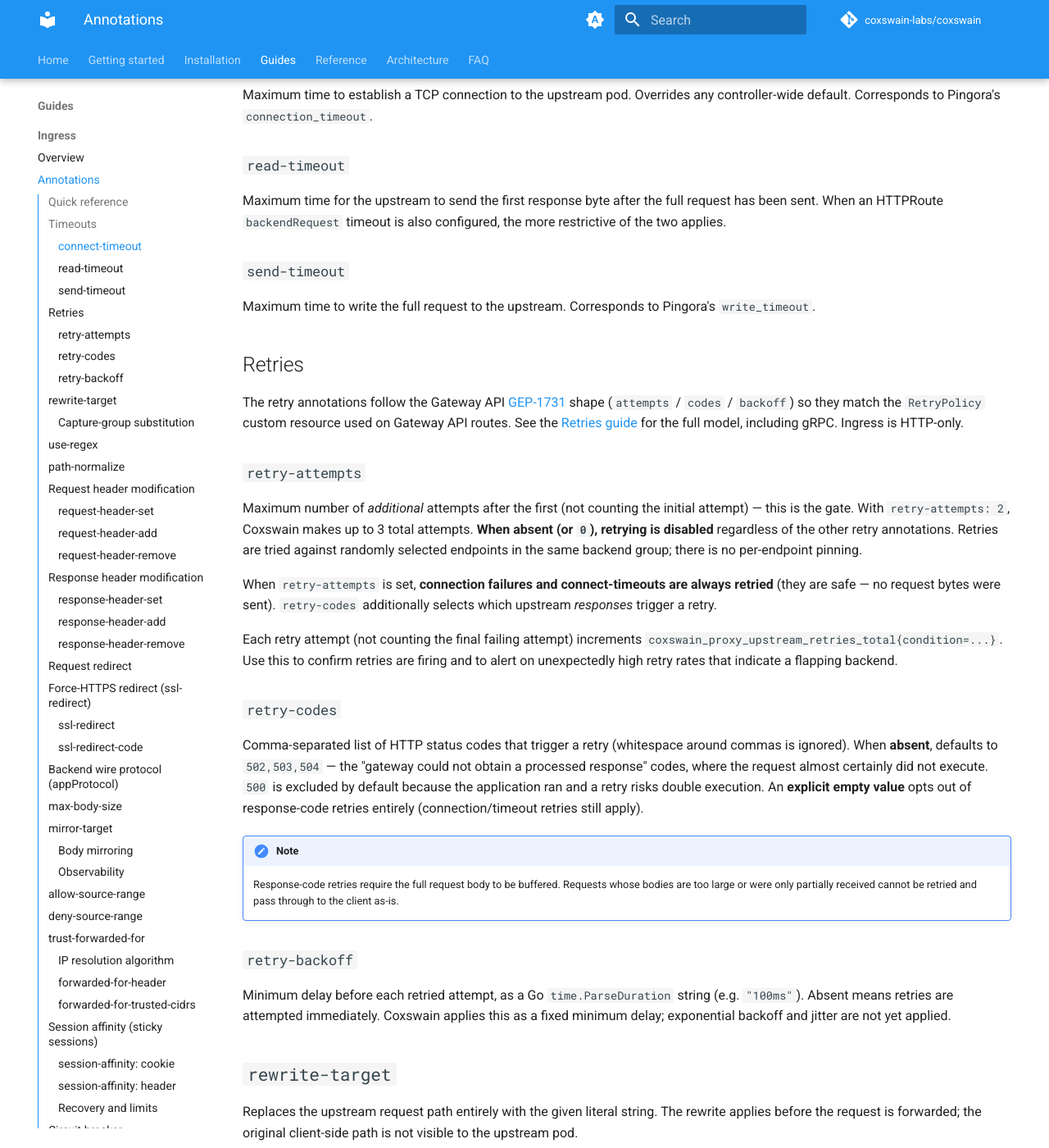
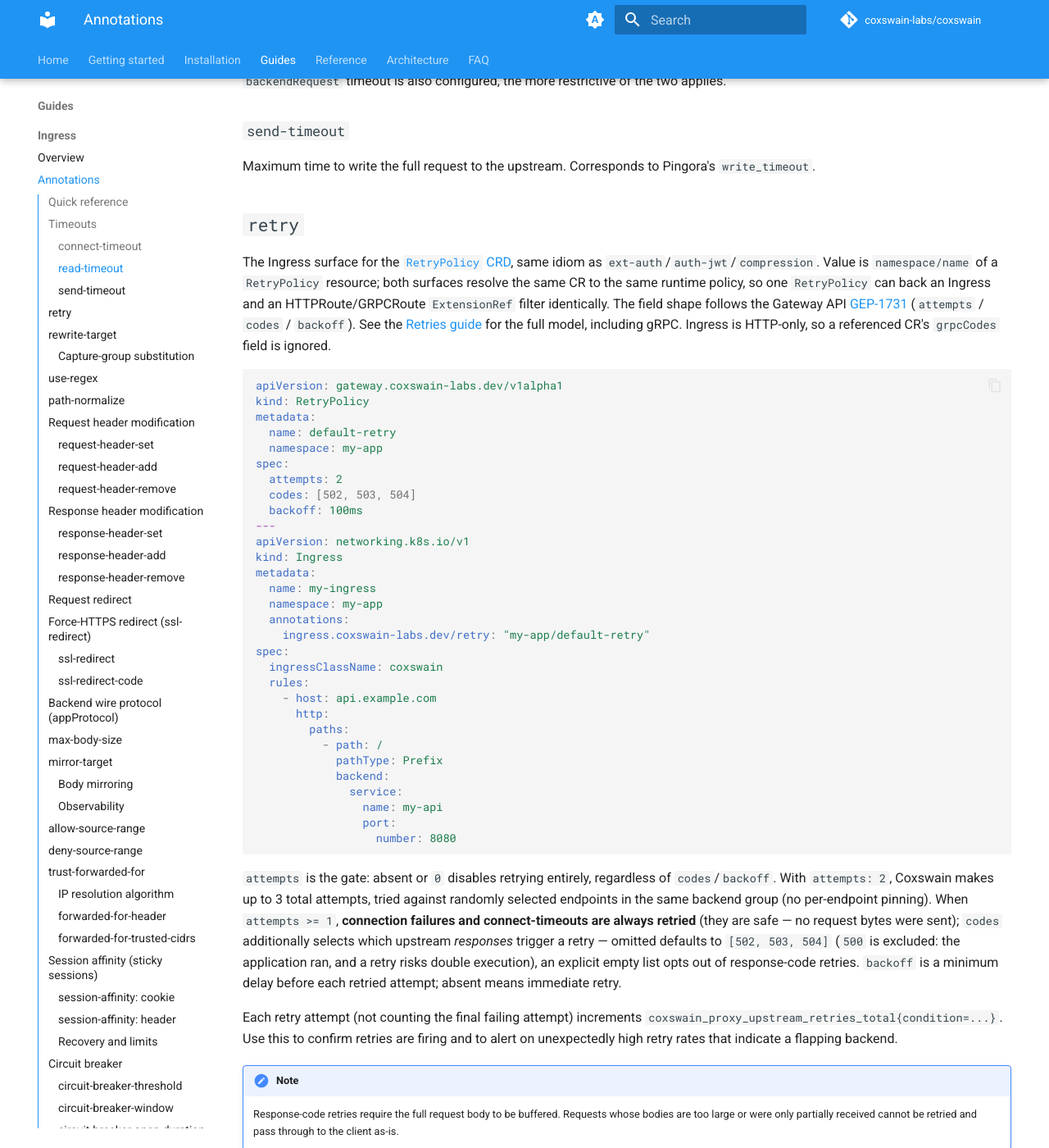
Before and after one commit to coxswain-labs/coxswain, an MkDocs documentation site: the page built from docs/src/guides/ingress-annotations.md, in a window 1280 px wide and 1400 px high, scrolled down 4346 px. Shown: the whole window at 82% size. Built offline with MkDocs 1.6.1 and Material for MkDocs 9.7.7, drawn with Linux system fonts in a browser that asks for light colours; comment, search, counter and statistics services are not loaded; the version menu is left out; some of the changed text lies outside the part shown.

Commit message:
docs(ingress): document retry as a RetryPolicy reference (breaking)
Replace the retry-attempts/retry-codes/retry-backoff documentation with
the single retry annotation across ingress-annotations.md and retries.md:
quick-reference table, class-defaults example, and a breaking-change
migration note pointing at the RetryPolicy CR. retries.md's "two bindings"
intro now states both surfaces resolve the identical CR by construction.

Fixes #551

````diff
--- a/docs/src/guides/ingress-annotations.md
+++ b/docs/src/guides/ingress-annotations.md
@@ -13,9 +13,7 @@ Coxswain supports the `ingress.coxswain-labs.dev/*` annotation namespace for per
 | `ingress.coxswain-labs.dev/connect-timeout` | duration | _none_ | `"5s"` |
 | `ingress.coxswain-labs.dev/read-timeout` | duration | _none_ | `"60s"` |
 | `ingress.coxswain-labs.dev/send-timeout` | duration | _none_ | `"60s"` |
-| `ingress.coxswain-labs.dev/retry-attempts` | integer | `0` | `"3"` |
-| `ingress.coxswain-labs.dev/retry-codes` | csv | `502,503,504` | `"503,504"` |
-| `ingress.coxswain-labs.dev/retry-backoff` | duration | _none_ | `"100ms"` |
+| `ingress.coxswain-labs.dev/retry` | `namespace/name` | _none_ | `"my-ns/my-retry"` |
 | `ingress.coxswain-labs.dev/rewrite-target` | string | _none_ | `"/v2"` |
 | `ingress.coxswain-labs.dev/use-regex` | boolean | `false` | `"true"` |
 | `ingress.coxswain-labs.dev/request-header-set` | newline-list | _none_ | `"X-Via: coxswain"` |
@@ -65,8 +63,7 @@ metadata:
   annotations:
     ingress.coxswain-labs.dev/connect-timeout: "5s"
     ingress.coxswain-labs.dev/read-timeout: "60s"
-    ingress.coxswain-labs.dev/retry-attempts: "2"
-    ingress.coxswain-labs.dev/retry-codes: "503,504"
+    ingress.coxswain-labs.dev/retry: "my-ns/my-retry"
     ingress.coxswain-labs.dev/rewrite-target: "/v2"
 ```
 
@@ -86,28 +83,54 @@ Maximum time for the upstream to send the first response byte after the full req
 
 Maximum time to write the full request to the upstream. Corresponds to Pingora's `write_timeout`.
 
-## Retries
+## `retry`
 
-The retry annotations follow the Gateway API [GEP-1731](https://gateway-api.sigs.k8s.io/geps/gep-1731/) shape (`attempts` / `codes` / `backoff`) so they match the `RetryPolicy` custom resource used on Gateway API routes. See the [Retries guide](retries.md) for the full model, including gRPC. Ingress is HTTP-only.
+The Ingress surface for the [`RetryPolicy` CRD](retries.md), same idiom as `ext-auth`/`auth-jwt`/`compression`. Value is `namespace/name` of a `RetryPolicy` resource; both surfaces resolve the same CR to the same runtime policy, so one `RetryPolicy` can back an Ingress and an HTTPRoute/GRPCRoute `ExtensionRef` filter identically. The field shape follows the Gateway API [GEP-1731](https://gateway-api.sigs.k8s.io/geps/gep-1731/) (`attempts` / `codes` / `backoff`). See the [Retries guide](retries.md) for the full model, including gRPC. Ingress is HTTP-only, so a referenced CR's `grpcCodes` field is ignored.
 
-### `retry-attempts`
+```yaml
+apiVersion: gateway.coxswain-labs.dev/v1alpha1
+kind: RetryPolicy
+metadata:
+  name: default-retry
+  namespace: my-app
+spec:
+  attempts: 2
+  codes: [502, 503, 504]
+  backoff: 100ms
+---
+apiVersion: networking.k8s.io/v1
+kind: Ingress
+metadata:
+  name: my-ingress
+  namespace: my-app
+  annotations:
+    ingress.coxswain-labs.dev/retry: "my-app/default-retry"
+spec:
+  ingressClassName: coxswain
+  rules:
+    - host: api.example.com
+      http:
+        paths:
+          - path: /
+            pathType: Prefix
+            backend:
+              service:
+                name: my-api
+                port:
+                  number: 8080
+```
 
-Maximum number of _additional_ attempts after the first (not counting the initial attempt) — this is the gate. With `retry-attempts: 2`, Coxswain makes up to 3 total attempts. **When absent (or `0`), retrying is disabled** regardless of the other retry annotations. Retries are tried against randomly selected endpoints in the same backend group; there is no per-endpoint pinning.
-
-When `retry-attempts` is set, **connection failures and connect-timeouts are always retried** (they are safe — no request bytes were sent). `retry-codes` additionally selects which upstream _responses_ trigger a retry.
+`attempts` is the gate: absent or `0` disables retrying entirely, regardless of `codes`/`backoff`. With `attempts: 2`, Coxswain makes up to 3 total attempts, tried against randomly selected endpoints in the same backend group (no per-endpoint pinning). When `attempts >= 1`, **connection failures and connect-timeouts are always retried** (they are safe — no request bytes were sent); `codes` additionally selects which upstream _responses_ trigger a retry — omitted defaults to `[502, 503, 504]` (`500` is excluded: the application ran, and a retry risks double execution), an explicit empty list opts out of response-code retries. `backoff` is a minimum delay before each retried attempt; absent means immediate retry.
 
 Each retry attempt (not counting the final failing attempt) increments `coxswain_proxy_upstream_retries_total{condition=...}`. Use this to confirm retries are firing and to alert on unexpectedly high retry rates that indicate a flapping backend.
-
-### `retry-codes`
-
-Comma-separated list of HTTP status codes that trigger a retry (whitespace around commas is ignored). When **absent**, defaults to `502,503,504` — the "gateway could not obtain a processed response" codes, where the request almost certainly did not execute. `500` is excluded by default because the application ran and a retry risks double execution. An **explicit empty value** opts out of response-code retries entirely (connection/timeout retries still apply).
 
 !!! note
     Response-code retries require the full request body to be buffered. Requests whose bodies are too large or were only partially received cannot be retried and pass through to the client as-is.
 
-### `retry-backoff`
+A missing `RetryPolicy` CR fails **open** (no retries) — unlike the auth annotations (`ext-auth`/`auth-basic-secret`/`auth-jwt`), which fail closed with **503**. A broken or stale `retry` reference degrades the route to no retries rather than blocking traffic.
 
-Minimum delay before each retried attempt, as a Go `time.ParseDuration` string (e.g. `"100ms"`). Absent means retries are attempted immediately. Coxswain applies this as a fixed minimum delay; exponential backoff and jitter are not yet applied.
+!!! note "Migration from the inline retry-attempts/retry-codes/retry-backoff annotations (breaking)"
+    Earlier releases exposed three inline annotations — `retry-attempts`, `retry-codes`, `retry-backoff` — duplicating the `RetryPolicy` CRD schema. These are removed; move each Ingress's values into a `RetryPolicy` CR and point `retry` at it.
 
 ## `rewrite-target`
 
@@ -1102,8 +1125,7 @@ metadata:
 spec:
   defaultAnnotations:
     ingress.coxswain-labs.dev/connect-timeout: "10s"
-    ingress.coxswain-labs.dev/retry-attempts: "2"
-    ingress.coxswain-labs.dev/retry-codes: "503,504"
+    ingress.coxswain-labs.dev/retry: "coxswain-system/default-retry"
 ---
 apiVersion: networking.k8s.io/v1
 kind: IngressClass
@@ -1125,7 +1147,7 @@ spec:
 2. The class default from `spec.defaultAnnotations`.
 3. The built-in Coxswain default.
 
-The merge is per-key: an Ingress that sets only `connect-timeout` still inherits the class's `retry-attempts` and `retry-codes`. The keys and value formats in `defaultAnnotations` are exactly the per-Ingress ones; an invalid value emits a warning and falls back to the built-in default, the same as if it were set directly on an Ingress (an empty string `""` is **not** an "unset" override — it parses, warns, and falls back).
+The merge is per-key: an Ingress that sets only `connect-timeout` still inherits the class's `retry` reference. The keys and value formats in `defaultAnnotations` are exactly the per-Ingress ones — including `namespace/name` CR references like `retry`/`compression`, which resolve identically whether set directly on an Ingress or inherited from a class default; an invalid value emits a warning and falls back to the built-in default, the same as if it were set directly on an Ingress (an empty string `""` is **not** an "unset" override — it parses, warns, and falls back).
 
 ### `spec.accessLog` — per-class access-log control
 
````
Also changed, not shown: docs/src/guides/retries.md (+25 -9 lines).
